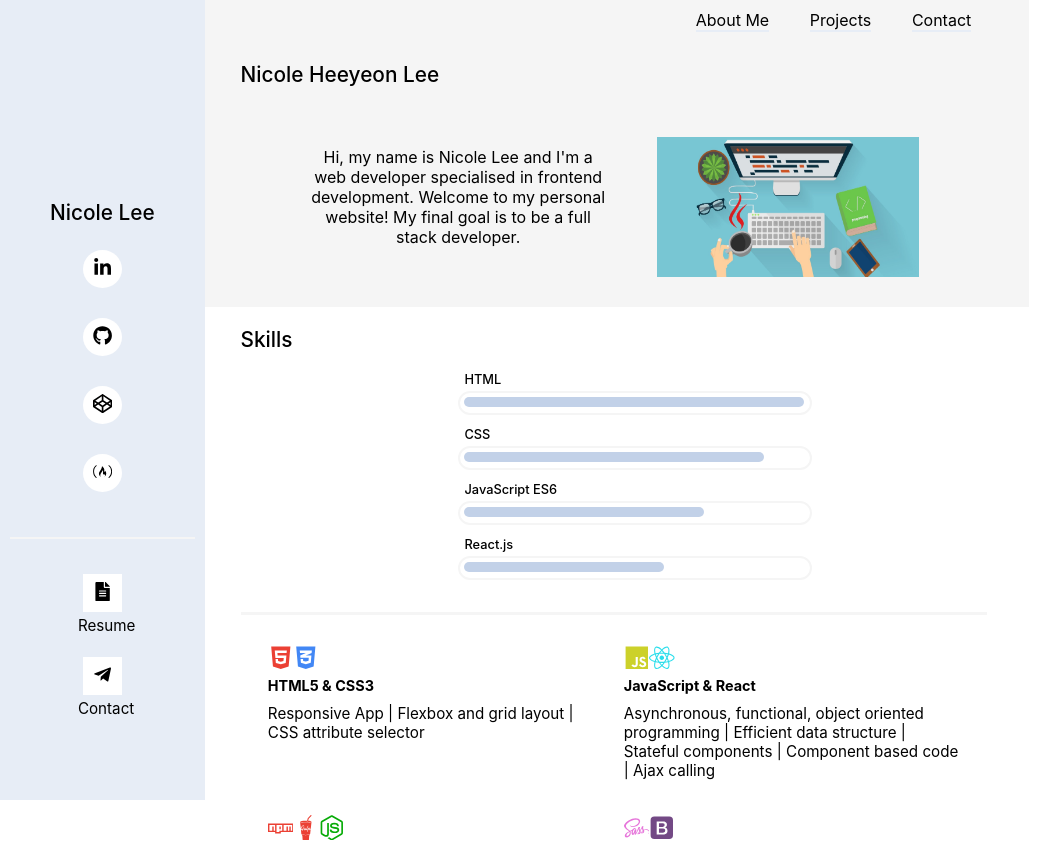
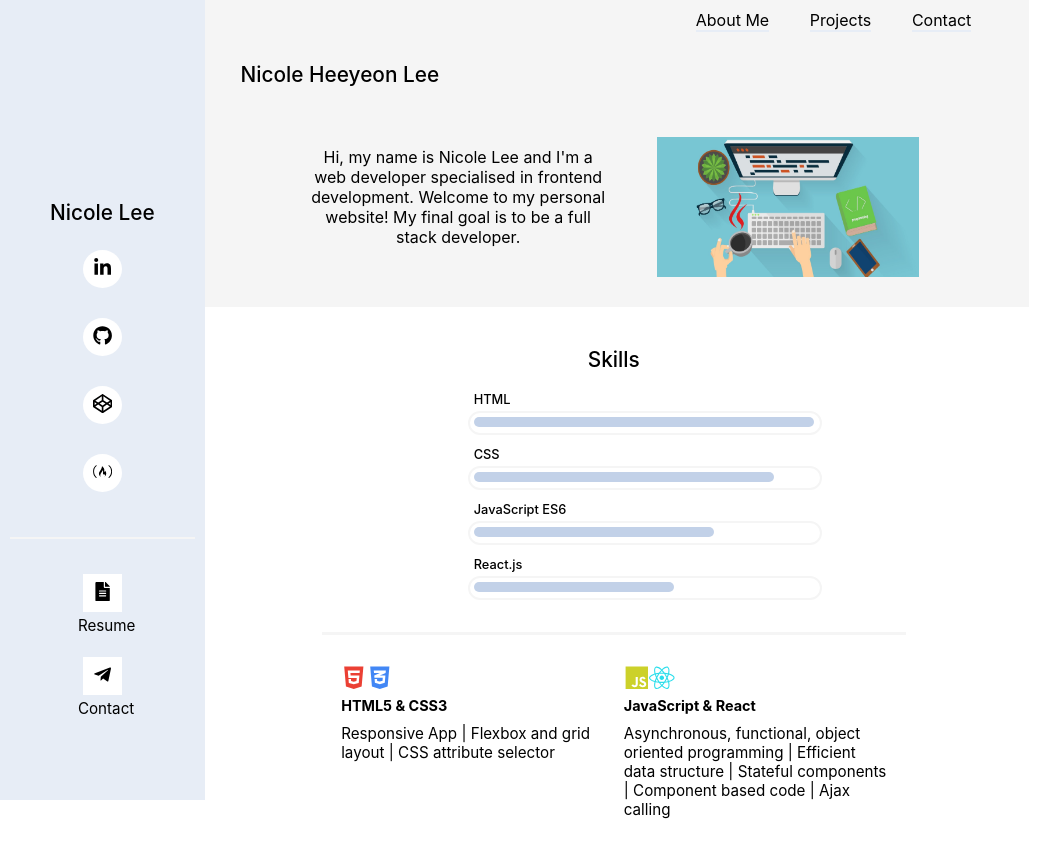
Before and after one commit to nicolehle/nicole-portfolio, a React (Create React App) app: page / in a window 1024 px wide. Shown: the top 842 px of the page, 1062 px wide, since content can reach past the window. Built offline with nearby package versions, Linux system fonts and the light colour scheme.

Commit message:
Modified tablet size app

```diff
--- a/src/components/Contents/ContentsItems/ContentsItems.js
+++ b/src/components/Contents/ContentsItems/ContentsItems.js
@@ -15,7 +15,9 @@ const contentsItems = (props) => {
         <img src={MainPic} alt='desk'/>
       </div>
       </div>
+      <div className={classes.Container}>
         <Skills />
+      </div>
     </Aux>
   );
 };
--- a/src/components/Contents/ContentsItems/ContentsItems.module.css
+++ b/src/components/Contents/ContentsItems/ContentsItems.module.css
@@ -53,4 +53,13 @@
     margin: 0 auto;
     width: 100%;
   }
+
+  .Container {
+    width: 80%;
+    margin: 0 auto;
+  }
+
+  .Container2 {
+    width: 125%;
+  }
 }
--- a/src/components/Contents/ContentsItems/Skills/Skills.module.css
+++ b/src/components/Contents/ContentsItems/Skills/Skills.module.css
@@ -91,14 +91,14 @@
 @media (max-width: 1199px){
   .Skills {
     height: 100%;
-    padding: 20px 5%;
+    padding: 40px;
     display: block;
-    margin: 0 auto;
   }
 
   .Skills h1 {
     padding: 0;
     font-size: 1.3rem;
+    text-align: center;
   }
 
   .Intro {
@@ -118,7 +118,7 @@
   }
 
   .Arrange {
-    margin-left: 18%;
+    margin-left: 12%;
     margin-bottom: 40px;
   }
 
@@ -141,7 +141,7 @@
 
 @media (min-width: 850px) and (max-width: 1000px){
   .Arrange {
-    margin-left: 24%;
+    margin-left: 18%;
     margin-bottom: 30px;
     margin-bottom: 40px;
   }
@@ -149,7 +149,7 @@
 
 @media (min-width: 1001px) and (max-width: 1199px){
   .Arrange {
-    margin-left: 30%;
+    margin-left: 26%;
     margin-bottom: 30px;
     margin-bottom: 40px;
   }
--- a/src/components/Layout/Layout.module.css
+++ b/src/components/Layout/Layout.module.css
@@ -1,6 +1,5 @@
 .Layout {
   display: flex;
-  overflow: visible;
   width: 100%;
   height: 100%;
 }
@@ -10,3 +9,8 @@
     display: block;
   }
 }
+
+@media (max-width: 1199px) {
+  .Layout {
+  }
+}
--- a/src/components/Navigation/Navigation.module.css
+++ b/src/components/Navigation/Navigation.module.css
@@ -39,3 +39,11 @@
     border-radius: 0;
   }
 }
+
+.Name {
+  padding: 20px 5%;
+  text-align: left;
+  font-size: 1.4rem;
+  font-weight: 500;
+  background-color: whitesmoke
+}
--- a/src/index.css
+++ b/src/index.css
@@ -32,6 +32,6 @@ html {
   html, body {
     margin: 0px;
     background: none;
-    height: 100%
+    height: 100%;
   }
 }
```
Lines whose indentation alone changed are shown as unchanged.
